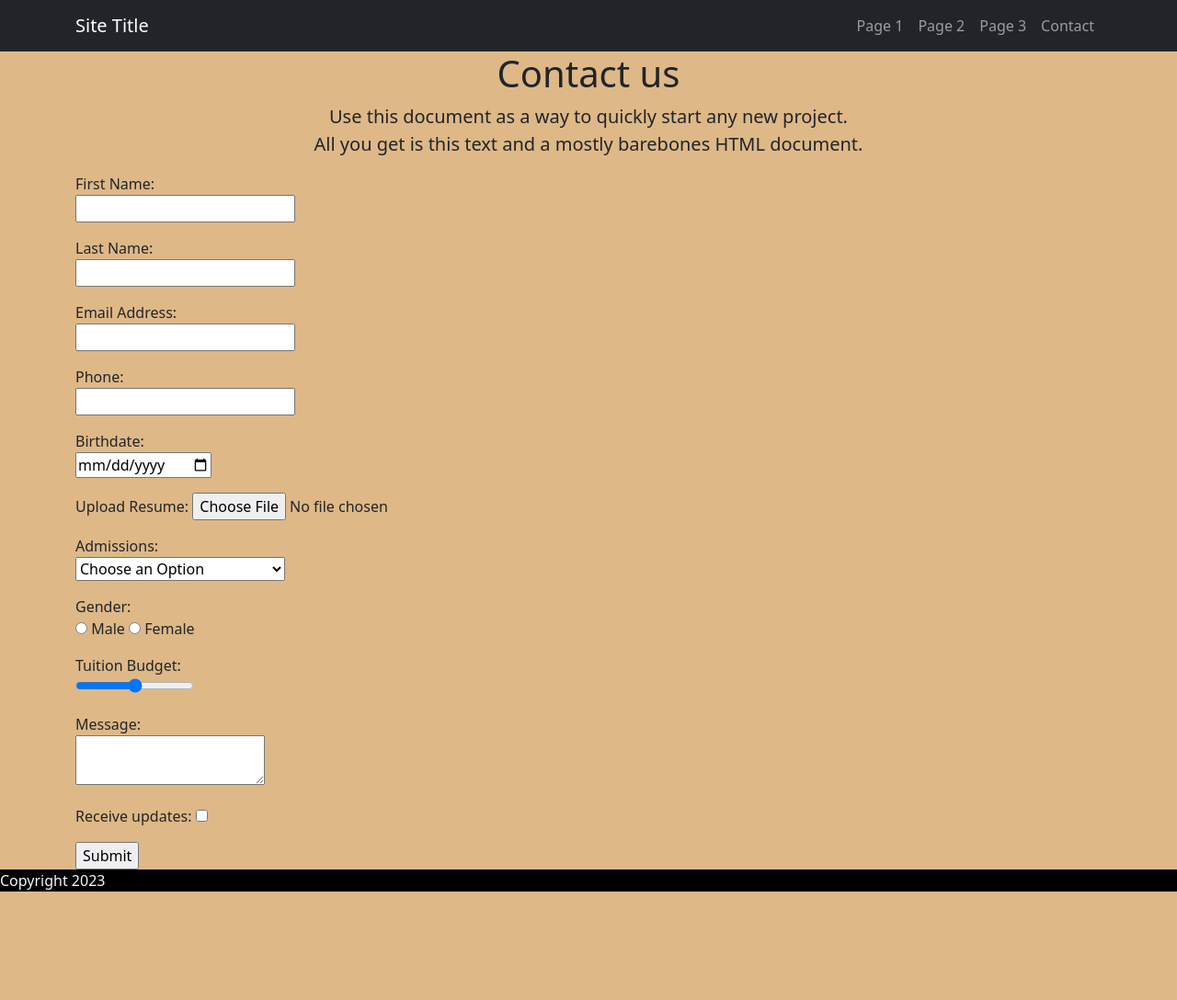
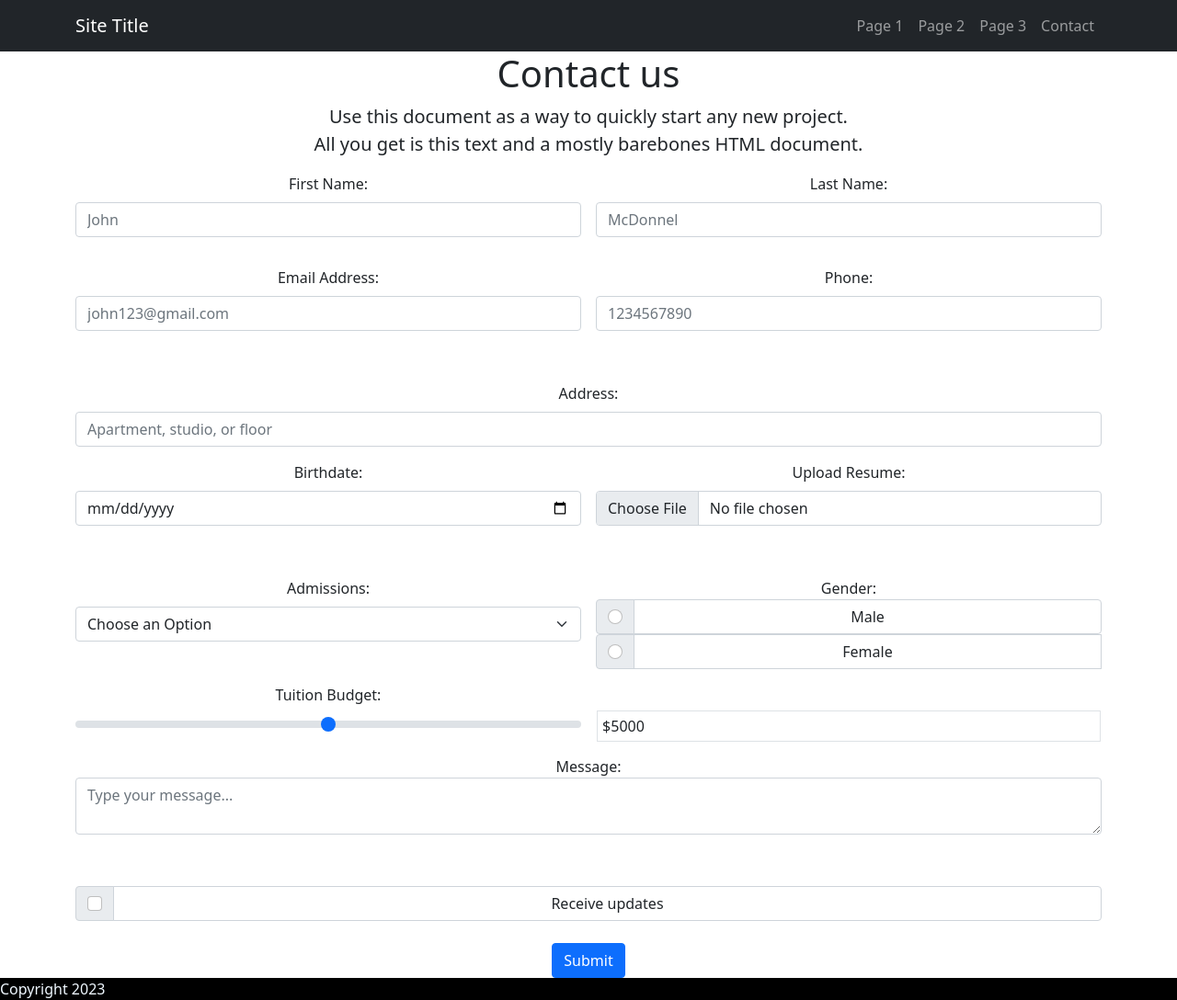
Before and after one commit to RaveenaRathnam/College, a PHP site: page /page-3.php in a window 1280 px wide. Shown: the whole page at 92% size. Before the commit the page ends 970 px from the top, so only its background shows below. Run offline with PHP 8.4, Linux system fonts and the light colour scheme.

Commit message:
styled form with bootstrap and updated naming.

```diff
--- a/css/mystyle.css
+++ b/css/mystyle.css
@@ -3,9 +3,9 @@ footer{
     background-color: black;
     color: aliceblue ;
 }
-body{
+/* body{
     background-color:burlywood ;
-}
+} */
 
 .error{
     color:red;
--- a/page-3.php
+++ b/page-3.php
@@ -1,69 +1,143 @@
 <?php include 'includes/header.php';?>
-
+<head>
+<Style>
+  form
+  {
+  /* background-color:white; */
+    margin left:700px;
+    margin right:300px;
+    border-radius:50px;
+    text-align:center;
+  }
+</Style>
+</head>
 <main class="container">
-  <div class="starter-template text-center">
+  <div class="starter-template text-center ">
   <h1>Contact us</h1>
     <p class="lead">Use this document as a way to quickly start any new project.<br> All you get is this text and a mostly barebones HTML document.</p>
   </div>
 
-<form method="POST" name="contactform" action="contact-form-handler.php">
+<form class="row g-3" method="POST" name="contactform" action="contact-form-handler.php">
+
+<div class="col-md-6">
 <p>
-<label for='fname'>First Name:</label> <br>
-<input type="text" name="fname"  required>
+<label for='fname'class="form-label">First Name:</label> <br>
+<input type="text" class="form-control" placeholder="John" aria-label="First name" required>
 </p>
+</div>
+
+<div class="col-md-6">
 <p>
-<label for='lname'>Last Name:</label> <br>
-<input type="text" name="lname"  required>
+<label for='lname'class="form-label">Last Name:</label> <br>
+<input type="text" class="form-control" placeholder="McDonnel" aria-label="Last name" required>
 </p>
+</div>
+
+<div class="col-md-6">
 <p>
-<label for='email'>Email Address:</label> <br>
-<input type="text" name="email"  required> <br>
+<label for='email'class="form-label">Email Address:</label>
+<input type="text" name="email" placeholder="john123@gmail.com"  class="form-control" required> <br>
 </p>
+</div>
+
+<div class="col-md-6">
 <p>
-<label for="phone">Phone:</label><br>
-<input type="tel" name="phone" pattern="[0-9]{10}" required><br>
+<label for="phone"class="form-label">Phone:</label><br>
+<input type="tel" name="phone" placeholder="1234567890" class="form-control" pattern="[0-9]{10}" required><br>
 </p>
+</div>
+
+<div class="col-12">
+<label for="inputAddress2" class="form-label">Address:</label>
+<input type="text" class="form-control" id="inputAddress2" placeholder="Apartment, studio, or floor">
+</div>
+
+<div class="col-md-6">
 <p>
-<label for="birthdate">Birthdate:</label><br>
-<input type="date" id="birthdate" name="birthdate"><br>
+<label for="birthdate" class="form-label">Birthdate:</label><br>
+<input type="date"  class="form-control"id="birthdate" name="birthdate"><br>
 </p>
+</div>
+
+<div class="col-md-6">
 <p>
-<label for="resume">Upload Resume:</label>
-<input type="file" id="resume" name="resume">
+<label for="resume" class="form-label">Upload Resume:</label>
+<input type="file" class="form-control" id="resume" name="resume">
 </p>
+</div>
+
+<div class="col-md-6">
 <p>
-<label for="admissions">Admissions:</label><br>
-<select name="admissions" required>
+<label for="admissions" class="form-label">Admissions:</label><br>
+<select name="admissions" class="form-select" aria-label="Default select example" required>
 <option value="">Choose an Option</option>
 <option value="Undergraduate Programs">Undergraduate Admissions</option>
 <option value="Graduate Programs">Graduate Admissions</option>
 <option value="Transfer Students">Transfer Admissions</option>
 <option value="International Students">International Admissions</option>
-</select><br>
+</select>
 </p>
-<p>
-<p>
-<label for="gender">Gender:</label><br>
-<input type="radio" name="gender" value="male" required>
-<label for="male">Male</label>
-<input type="radio" name="gender" value="female" required>
-<label for="female">Female</label><br>
-</p>
-<p>
-<label for="tuition_budget">Tuition Budget:</label><br>
-<input type="range" id="tuition_budget" name="tuition_budget" min="0" max="10000" step="1000" value="5000"><br>
-</p>
-</p>
+</div>
+
+<div class="col-md-6">
+<!-- <fieldset class="col mb-6"> -->
+<label for="gender" >Gender:</label><br>
+<div class="input-group">
+<div class="input-group-text">
+<input type="radio"  class="form-check-input mt-0" name="gender" value="male" aria-label="Radio button for following text input" required>
+</div>
+<label for="male"  class="form-control" aria-label="Text input with radio button">Male</label>
+</div>
+
+<div class="input-group" >
+<div  class="input-group-text">
+<input type="radio"  class="form-check-input mt-0" name="gender" value="female" aria-label="Radio button for following text input"required>
+</div>
+<label for="female"  class="form-control" aria-label="Text input with radio button"">Female</label><br>
+</div>
+</div>
+
+
+<div class="col-md-6">
+    <label for="tuition_budget" class="form-label">Tuition Budget:</label><br>
+    <input type="range" id="tuition_budget" class="form-range" name="tuition_budget" min="0" max="10000" step="1000" value="5000">
+</div>
+    <div class="col-md-6" style=" margin-top:50px">
+    <span class="border" style="padding: 5px 90% 5px 5px; " id="tuition_budget_value">$5000</span>
+</div>
+
+
+
+<script>
+  const tuitionBudgetRange = document.querySelector('#tuition_budget');
+  const tuitionBudgetValue = document.querySelector('#tuition_budget_value');
+  tuitionBudgetRange.addEventListener('input', () => {
+    tuitionBudgetValue.innerText = `$${tuitionBudgetRange.value}`;
+  });
+</script>
+
+
+<div class="col-12">
 <p>
 <label for='message'>Message:</label><br>
-<textarea name="message"></textarea><br>
+<textarea placeholder="Type your message..." class="form-control"  aria-label="Message" name="message"></textarea><br>
 </p>
-<p>
-<label for="updates">Receive updates:</label>
-<input type="checkbox" id="updates" name="updates" value="yes"><br>
-</p>
-<input type="submit" value="Submit"><br>
+</div>
+
+<div class="input-group mb-2">
+<div class="input-group-text">
+<input class="form-check-input mt-0" type="checkbox" aria-label="Checkbox for following text input" id="updates" name="updates" value="yes">
+</div>
+<label for="updates" class="form-control" aria-label="Text input with checkbox">Receive updates</label>
+<!-- <input type="text" class="form-control" aria-label="Text input with checkbox"> -->
+</div>
+
+<div class="col-12">
+<input type="submit" value="Submit" class="btn btn-primary"><br>
+</div>
+
 </form>
 
 </main><!-- /.container -->
 <?php include 'includes/footer.php';?>
+<!-- q  aszx -->
```
